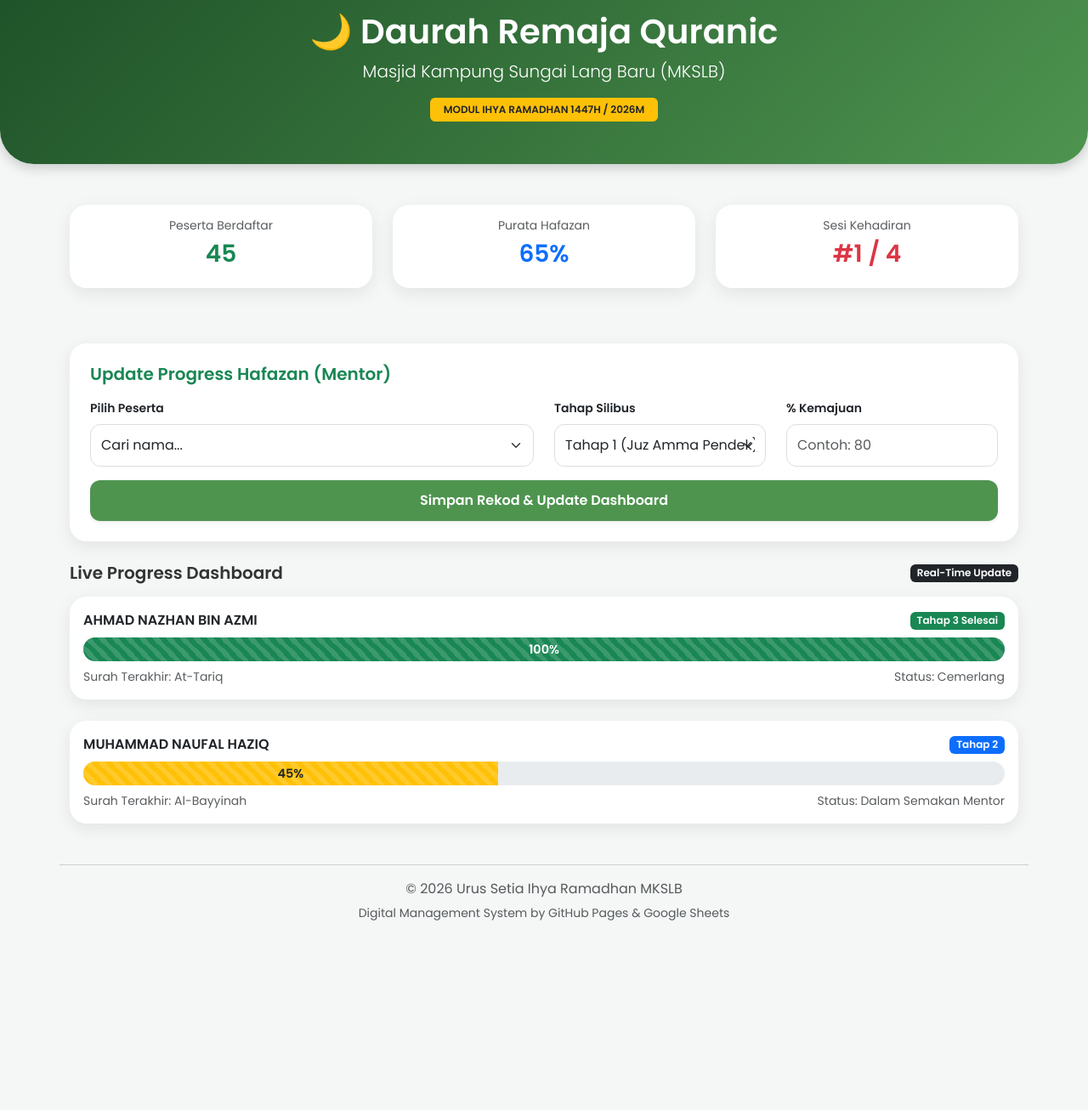
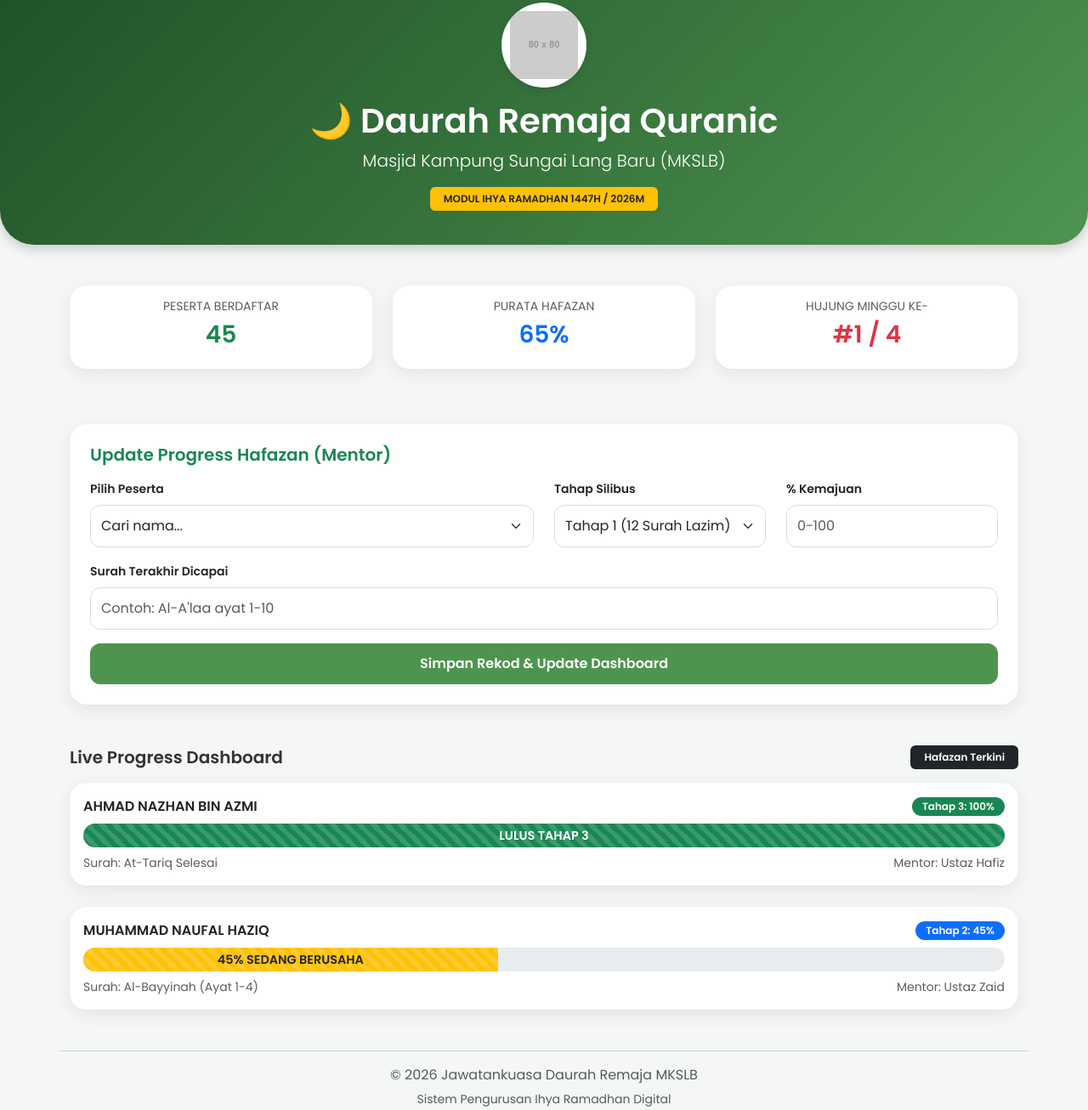
Before and after one commit to pengurusanemediamasjidkampungs-dotcom/daurah-remaja-mkslb-2026, a plain HTML site: page index.html in a window 1280 px wide. Shown: the part 37-1343 px from the top of the page at 85% size. Before the commit the page ends 1195 px from the top, so only its background shows below. Drawn offline with nearby package versions, Linux system fonts and the light colour scheme; placeholder pictures from the web are drawn by us.

Commit message:
Update index.html

```diff
--- a/index.html
+++ b/index.html
@@ -8,19 +8,24 @@
     <link href="https://fonts.googleapis.com/css2?family=Poppins:wght@300;400;600&display=swap" rel="stylesheet">
     <style>
         body { font-family: 'Poppins', sans-serif; background-color: #f4f7f6; color: #333; }
-        .hero { background: linear-gradient(135deg, #1e5128, #4e944f); color: white; padding: 50px 20px; text-align: center; border-radius: 0 0 40px 40px; box-shadow: 0 4px 15px rgba(0,0,0,0.2); }
+        .hero { background: linear-gradient(135deg, #1e5128, #4e944f); color: white; padding: 40px 20px; text-align: center; border-radius: 0 0 40px 40px; box-shadow: 0 4px 15px rgba(0,0,0,0.2); }
+        .logo-container { background: white; width: 100px; height: 100px; border-radius: 50%; display: flex; align-items: center; justify-content: center; margin: 0 auto 15px auto; box-shadow: 0 4px 10px rgba(0,0,0,0.1); overflow: hidden; }
+        .logo-container img { width: 80%; height: auto; }
         .card-custom { border: none; border-radius: 20px; box-shadow: 0 6px 20px rgba(0,0,0,0.08); margin-bottom: 25px; background: white; }
         .progress { height: 28px; border-radius: 20px; background-color: #e9ecef; }
         .progress-bar { font-weight: 600; font-size: 0.9rem; transition: width 1s ease-in-out; }
         .btn-success { background-color: #4e944f; border: none; border-radius: 12px; padding: 12px; }
         .btn-success:hover { background-color: #1e5128; }
         .form-select, .form-control { border-radius: 12px; padding: 12px; border: 1px solid #ddd; }
-        .tahap-badge { font-size: 0.75rem; vertical-align: middle; }
+        .status-badge { font-size: 0.75rem; padding: 5px 12px; border-radius: 20px; }
     </style>
 </head>
 <body>
 
     <div class="hero">
+        <div class="logo-container">
+            <img src="logo.png" alt="Logo MKSLB" onerror="this.src='https://via.placeholder.com/80?text=MKSLB'">
+        </div>
         <h1 class="fw-bold">🌙 Daurah Remaja Quranic</h1>
         <p class="lead">Masjid Kampung Sungai Lang Baru (MKSLB)</p>
         <div class="badge bg-warning text-dark px-3 py-2">MODUL IHYA RAMADHAN 1447H / 2026M</div>
@@ -31,19 +36,19 @@
         <div class="row text-center mb-4">
             <div class="col-md-4 mb-3">
                 <div class="card card-custom p-3">
-                    <h6 class="text-muted small uppercase">Peserta Berdaftar</h6>
-                    <h3 class="fw-bold text-success" id="totalPeserta">45</h3>
+                    <h6 class="text-muted small text-uppercase">Peserta Berdaftar</h6>
+                    <h3 class="fw-bold text-success">45</h3>
                 </div>
             </div>
             <div class="col-md-4 mb-3">
                 <div class="card card-custom p-3">
-                    <h6 class="text-muted small uppercase">Purata Hafazan</h6>
+                    <h6 class="text-muted small text-uppercase">Purata Hafazan</h6>
                     <h3 class="fw-bold text-primary">65%</h3>
                 </div>
             </div>
             <div class="col-md-4 mb-3">
                 <div class="card card-custom p-3">
-                    <h6 class="text-muted small uppercase">Sesi Kehadiran</h6>
+                    <h6 class="text-muted small text-uppercase">Hujung Minggu Ke-</h6>
                     <h3 class="fw-bold text-danger">#1 / 4</h3>
                 </div>
             </div>
@@ -62,58 +67,64 @@
                             <option>MUHAMMAD AZIQ DANIEL BIN MOHD KHAIRIL</option>
                             <option>MUHAMMAD AMIR RASYIDI BIN SHAMSUDDIN</option>
                             <option>MUHAMMAD DANEAL HAFIZ BIN MOHD HAFIZUDIN</option>
+                            <option>MUHAMMAD AQIL RAYYAN BIN MOHD SYUKRI</option>
+                            <option>MUHAMMAD HARITH IRFAN BIN AZLAN</option>
                         </select>
                     </div>
                     <div class="col-md-3 mb-3">
                         <label class="form-label small fw-bold">Tahap Silibus</label>
                         <select class="form-select" id="tahap">
-                            <option>Tahap 1 (Juz Amma Pendek)</option>
-                            <option>Tahap 2 (Ad-Dhuha - Al-Bayyinah)</option>
-                            <option>Tahap 3 (Al-Ghaasyiah - At-Tariq)</option>
-                            <option>Tahap 4 (Abasa - Al-Buruj)</option>
-                            <option>Tahap 5 (Al-Fajr - An-Naba')</option>
+                            <option>Tahap 1 (12 Surah Lazim)</option>
+                            <option>Tahap 2 (10 Surah: Ad-Dhuha - Al-Bayyinah)</option>
+                            <option>Tahap 3 (7 Surah: Al-Ghaasyiah - At-Tariq)</option>
+                            <option>Tahap 4 (4 Surah: Abasa - Al-Buruj)</option>
+                            <option>Tahap 5 (4 Surah: Al-Fajr - An-Naba')</option>
                         </select>
                     </div>
                     <div class="col-md-3 mb-3">
                         <label class="form-label small fw-bold">% Kemajuan</label>
-                        <input type="number" id="progressInput" class="form-control" placeholder="Contoh: 80" min="0" max="100">
+                        <input type="number" id="progressInput" class="form-control" placeholder="0-100" min="0" max="100">
                     </div>
+                </div>
+                <div class="mb-3">
+                    <label class="form-label small fw-bold">Surah Terakhir Dicapai</label>
+                    <input type="text" id="surahTerakhir" class="form-control" placeholder="Contoh: Al-A'laa ayat 1-10">
                 </div>
                 <button type="button" class="btn btn-success w-100 fw-bold shadow-sm" onclick="submitData()">Simpan Rekod & Update Dashboard</button>
             </form>
         </div>
 
-        <div class="d-flex justify-content-between align-items-center mb-3 mt-4">
+        <div class="d-flex justify-content-between align-items-center mb-3 mt-5">
             <h5 class="fw-bold m-0">Live Progress Dashboard</h5>
-            <span class="badge bg-dark">Real-Time Update</span>
+            <span class="badge bg-dark px-3 py-2">Hafazan Terkini</span>
         </div>
 
         <div id="dashboardList">
             <div class="card card-custom p-3">
                 <div class="d-flex justify-content-between align-items-center mb-2">
                     <span class="fw-bold text-uppercase">Ahmad Nazhan Bin Azmi</span>
-                    <span class="badge bg-success">Tahap 3 Selesai</span>
+                    <span class="badge bg-success status-badge">Tahap 3: 100%</span>
                 </div>
                 <div class="progress mb-2">
-                    <div class="progress-bar progress-bar-striped progress-bar-animated bg-success" role="progressbar" style="width: 100%">100%</div>
+                    <div class="progress-bar progress-bar-striped progress-bar-animated bg-success" role="progressbar" style="width: 100%">LULUS TAHAP 3</div>
                 </div>
                 <div class="d-flex justify-content-between small text-muted">
-                    <span>Surah Terakhir: At-Tariq</span>
-                    <span>Status: Cemerlang</span>
+                    <span>Surah: At-Tariq Selesai</span>
+                    <span>Mentor: Ustaz Hafiz</span>
                 </div>
             </div>
 
             <div class="card card-custom p-3">
                 <div class="d-flex justify-content-between align-items-center mb-2">
                     <span class="fw-bold text-uppercase">Muhammad Naufal Haziq</span>
-                    <span class="badge bg-primary">Tahap 2</span>
+                    <span class="badge bg-primary status-badge">Tahap 2: 45%</span>
                 </div>
                 <div class="progress mb-2">
-                    <div class="progress-bar progress-bar-striped bg-warning text-dark" role="progressbar" style="width: 45%">45%</div>
+                    <div class="progress-bar progress-bar-striped bg-warning text-dark" role="progressbar" style="width: 45%">45% SEDANG BERUSAHA</div>
                 </div>
                 <div class="d-flex justify-content-between small text-muted">
-                    <span>Surah Terakhir: Al-Bayyinah</span>
-                    <span>Status: Dalam Semakan Mentor</span>
+                    <span>Surah: Al-Bayyinah (Ayat 1-4)</span>
+                    <span>Mentor: Ustaz Zaid</span>
                 </div>
             </div>
         </div>
@@ -122,22 +133,23 @@
 
     <footer class="text-center my-5 text-muted pb-4">
         <hr class="container">
-        <p class="mb-1">© 2026 Urus Setia Ihya Ramadhan MKSLB</p>
-        <small>Digital Management System by GitHub Pages & Google Sheets</small>
+        <p class="mb-1">© 2026 Jawatankuasa Daurah Remaja MKSLB</p>
+        <small>Sistem Pengurusan Ihya Ramadhan Digital</small>
     </footer>
 
     <script>
         function submitData() {
             const nama = document.getElementById('namaPeserta').value;
             const progress = document.getElementById('progressInput').value;
+            const surah = document.getElementById('surahTerakhir').value;
 
-            if(!nama || !progress) {
-                alert("Sila pilih nama dan masukkan % kemajuan.");
+            if(!nama || !progress || !surah) {
+                alert("Sila lengkapkan semua maklumat (Nama, Kemajuan, dan Surah).");
                 return;
             }
 
-            // Simulasi Update (Akan datang: Hubungkan ke Google Apps Script)
-            alert("Rekod " + nama + " sebanyak " + progress + "% telah dihantar ke pengkalan data MKSLB.");
+            // Simulasi penghantaran data
+            alert("Berjaya! Rekod " + nama + " telah dikemaskini ke 1447H Database.");
             document.getElementById('updateForm').reset();
         }
     </script>
```
